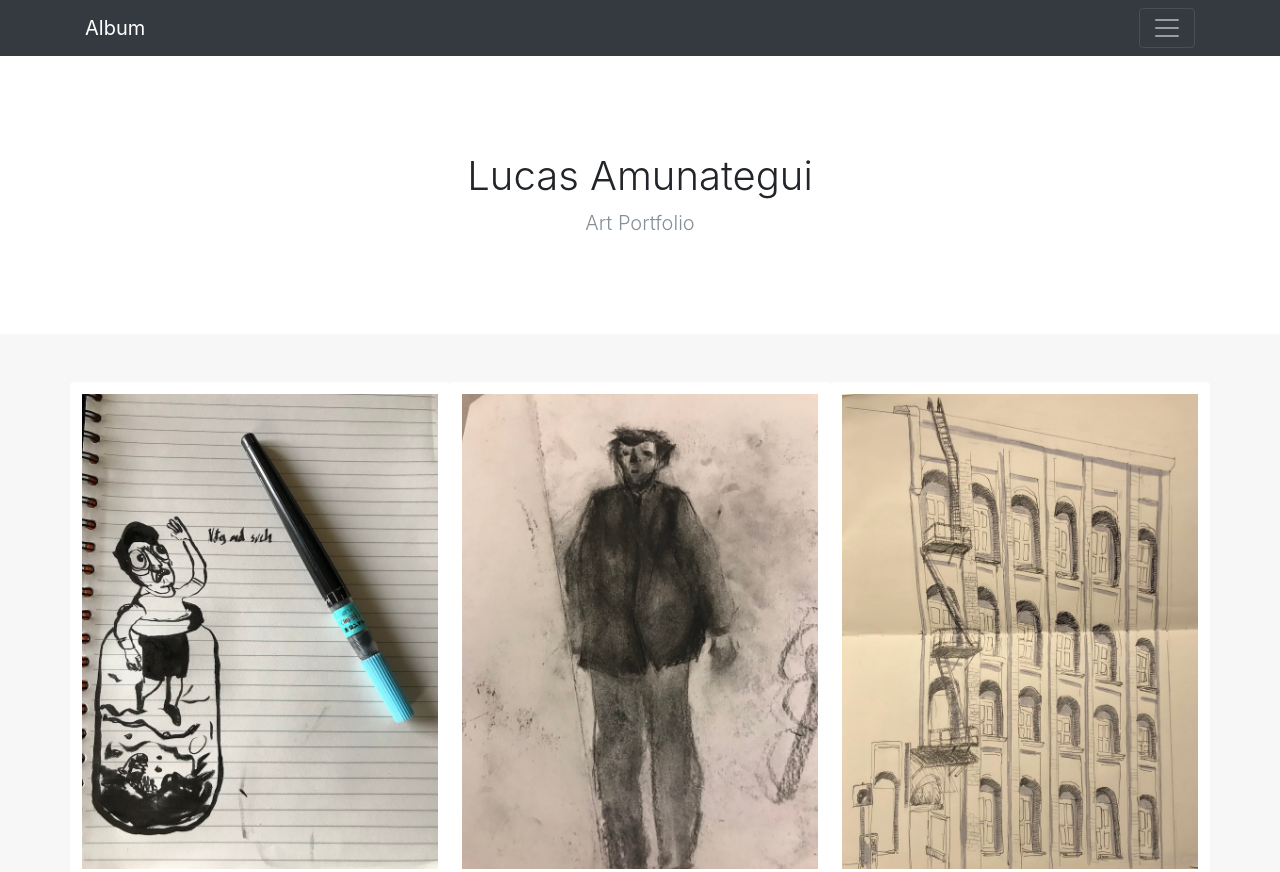
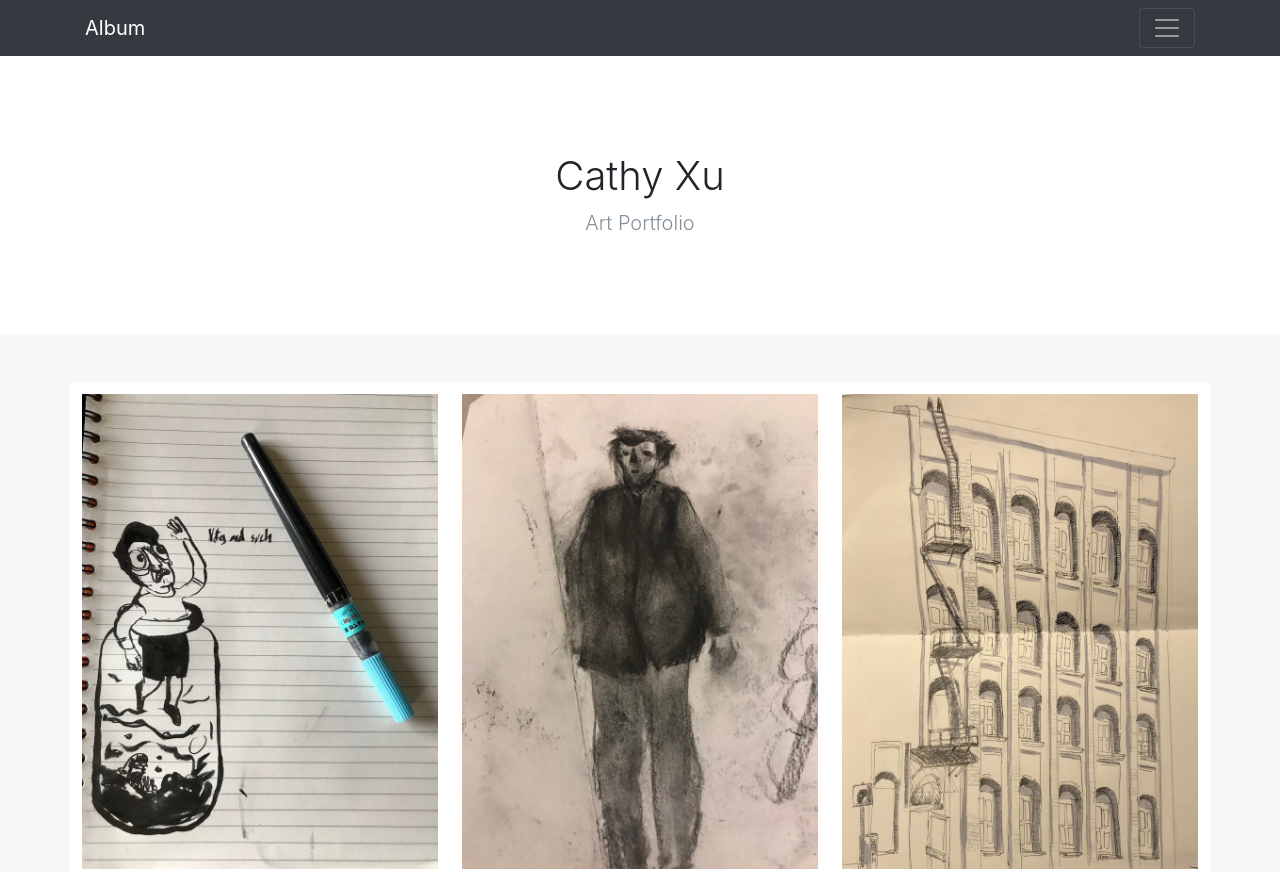
Before and after one commit to xukaixi/xukaixi.github.io, a plain HTML site: page index.html in a window 1280 px wide. Shown: the top 872 px of the page. Drawn offline with nearby package versions, Linux system fonts and the light colour scheme.

Commit message:
update index.html

```diff
--- a/index.html
+++ b/index.html
@@ -43,7 +43,7 @@
 
       <section class="jumbotron text-center">
         <div class="container">
-          <h1 class="jumbotron-heading">Lucas Amunategui</h1>
+          <h1 class="jumbotron-heading">Cathy Xu</h1>
           <p class="lead text-muted">Art Portfolio</p>
         </div>
       </section>
```
